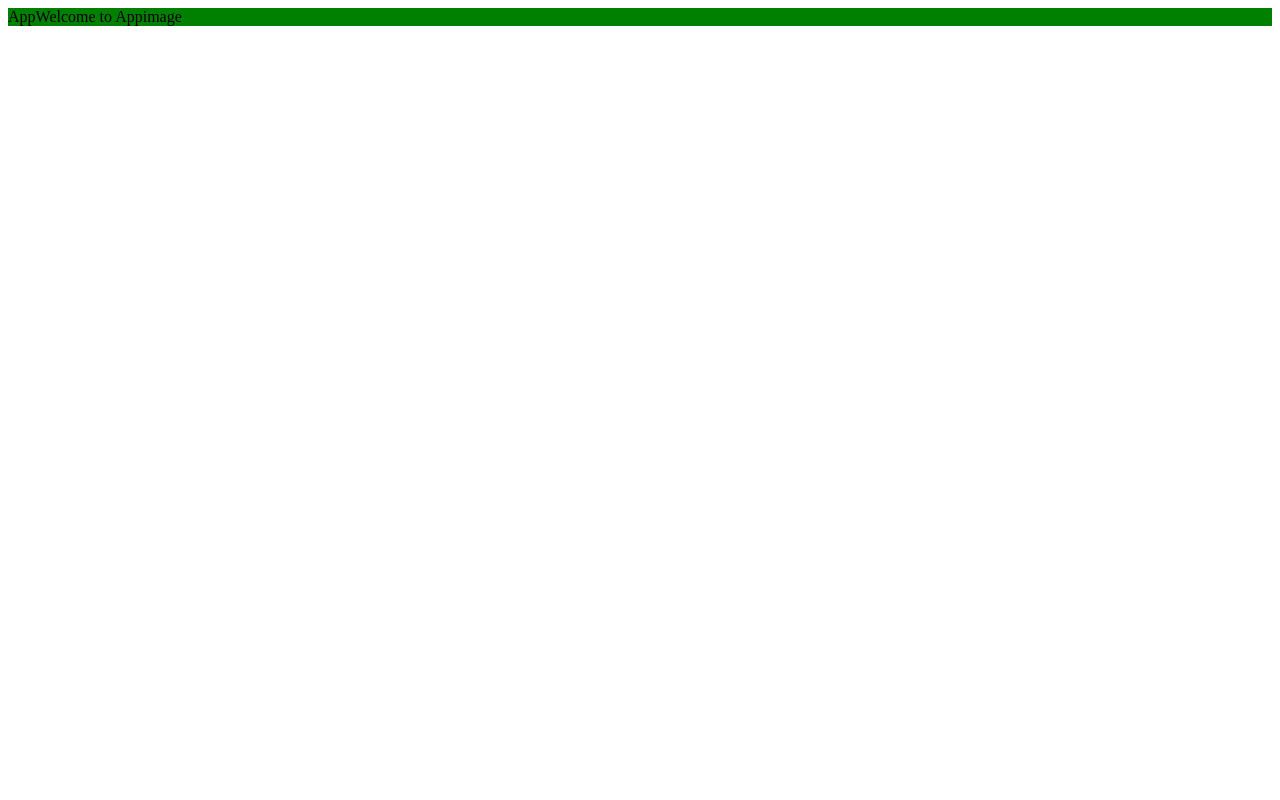
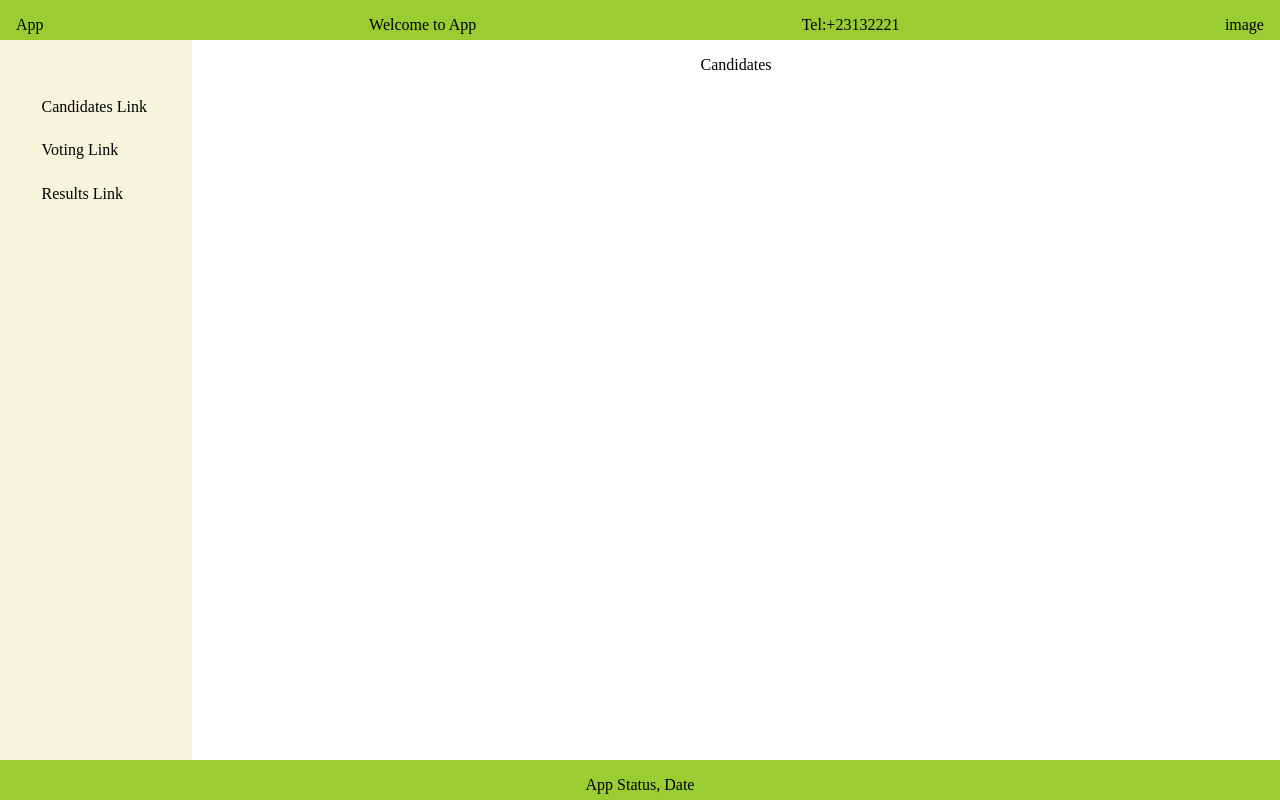
Before and after one commit to Bohdan9/FirstNerdyTask, a plain HTML site: page index.html in a window 1280 px wide. Drawn offline with Linux system fonts and the light colour scheme.

Commit message:
[ADD] First Template

```diff
--- a/index.html
+++ b/index.html
@@ -5,18 +5,30 @@
     <link href="style.css" rel="stylesheet">
 </head>
 <body>
-
-<header class="my-flex-container">
-    <div class="my-flex-block">App</div>
-    <div class="my-flex-block">Welcome to App</div>
-    <div class="my-flex-block">image</div>
+<header>
+    <div class="box">
+        <div class="app">App</div>
+        <div class="welcome">Welcome to App</div>
+        <div class="tel">Tel:+23132221</div>
+        <div class="image">image</div>
+    </div>
 </header>
-<div class="main">
+<div id="main">
+    <article class="candidate">
+       Candidates
+    </article>
+    <nav>
+        <ul class="links">
+            <li>Candidates Link</li>
+            <li>Voting Link</li>
+            <li>Results Link</li>
+        </ul>
+    </nav>
 
 </div>
-<footer></footer>
-
-</div>
+<footer>
+    <span class="footer-text">App Status, Date</span>
+</footer>
 
 </body>
 </html>
--- a/style.css
+++ b/style.css
@@ -1,5 +1,56 @@
-.my-flex-container{
+* {
+    box-sizing: border-box;
+}
+body {
     display: flex;
-    flex-direction: row;
-    background: green;
+    min-height: 100vh;
+    flex-direction: column;
+    margin: 0;
 }
+#main {
+    display: flex;
+    flex: 1;
+}
+#main > article {
+    flex: 1;
+    display: flex;
+    justify-content: center;
+
+
+}
+#main > nav
+ {
+    flex: 0 0  15vw;
+    background: beige;
+}
+#main > nav {
+    order: -1;
+}
+header{
+    background: yellowgreen;
+    height: 5vh;
+}
+footer {
+    background: yellowgreen;
+    height: 5vh;
+    display: flex;
+    justify-content: center;
+
+}
+header, footer, article, nav, aside {
+    padding: 1em;
+}
+
+.box {
+    display: flex;
+    justify-content: space-between;
+}
+.links{
+    padding: 1vw;
+
+    position: fixed;
+    list-style-type: none;
+}
+li {
+    padding: 1vw;
+}
```
